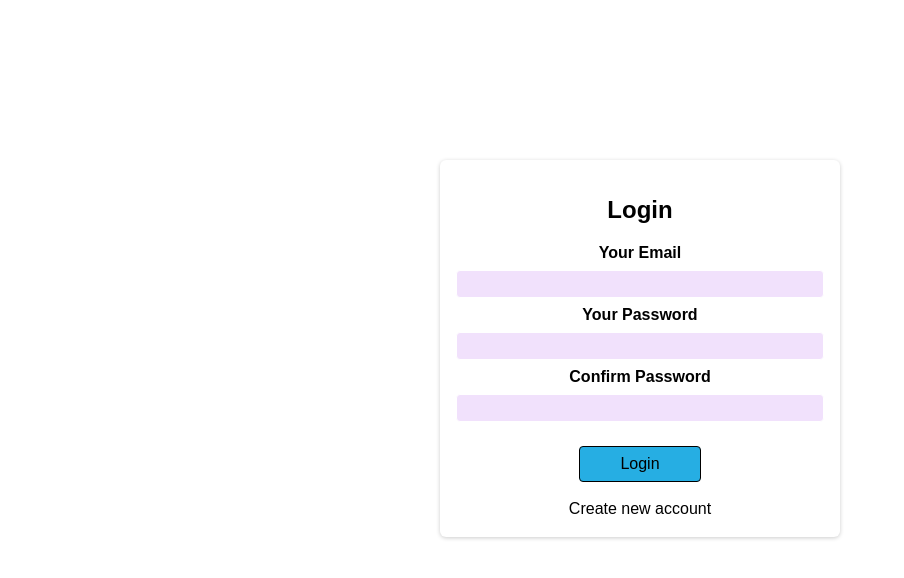
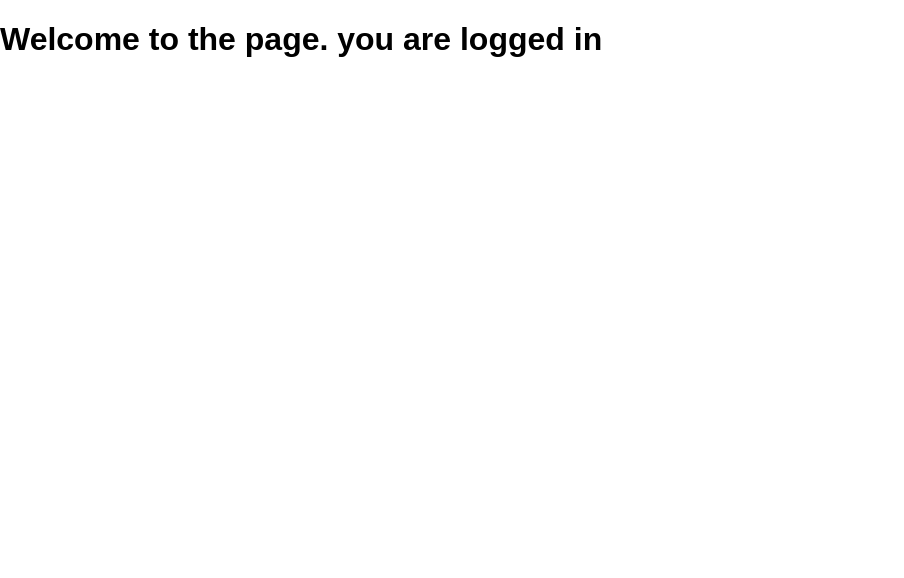
Before and after one commit to Ayushi216/Expense-Tracker-App, a React (Create React App) app: page /welcome in a window 1280 px wide. Shown: the top 578 px of the page, without its empty margins (0-904 px from the left). Built offline with nearby package versions, Linux system fonts and the light colour scheme.

Commit message:
added welcome page

```diff
--- a/package.json
+++ b/package.json
@@ -8,6 +8,7 @@
     "@testing-library/user-event": "^7.2.1",
     "react": "^18.0.0",
     "react-dom": "^18.0.0",
+    "react-router-dom": "^5.3.3",
     "react-scripts": "4.0.3"
   },
   "scripts": {
--- a/src/App.js
+++ b/src/App.js
@@ -1,15 +1,22 @@
-import React, { useContext } from 'react';
-import AuthContext from './store/auth-context';
-import AuthForm from './Components/Authentication/authForm';
+import React from "react";
 
+import { Switch, Route } from "react-router-dom";
+
+import AuthForm from "./Components/Authentication/authForm";
+import Welcome from "./Components/Welcome/Welcome";
 
 function App() {
-  const authCtx = useContext (AuthContext)
-
   return (
     <main>
-      <AuthForm />
+      <Switch>
+        <Route path="/" exact>
+          <AuthForm />
+        </Route>
 
+        <Route path="/welcome">
+          <Welcome />
+        </Route>
+      </Switch>
     </main>
   );
 }
--- a/src/Components/Authentication/AuthForm.module.css
+++ b/src/Components/Authentication/AuthForm.module.css
@@ -17,6 +17,10 @@
 
 .control {
   margin-bottom: 0.5rem;
+}
+
+.butt {
+  color: pink;
 }
 
 .control label {
--- a/src/Components/Authentication/authForm.js
+++ b/src/Components/Authentication/authForm.js
@@ -1,13 +1,13 @@
 import { useState, useRef, useContext } from "react";
 
-//import { useHistory } from 'react-router-dom';
+import { useHistory } from 'react-router-dom';
 
 import classes from "./AuthForm.module.css";
 import AuthContext from "../../store/auth-context";
 
 const AuthForm = () => {
 
-  //const history = useHistory();
+  const history = useHistory();
   const emailInputRef = useRef();
   const passwordInputRef = useRef();
   const confirmPasswordInputRef = useRef();
@@ -26,14 +26,11 @@ const AuthForm = () => {
 
     const enteredEmail = emailInputRef.current.value;
     const eneteredPassword = passwordInputRef.current.value;
-    const confirmPassword = confirmPasswordInputRef.current.value;
+   /* const confirmPassword = confirmPasswordInputRef.current.value;
 
     if(eneteredPassword != confirmPassword){
       alert("Passwords did not match")
-    }
-
-    localStorage.setItem('email', enteredEmail)
-
+    }*/
     setIsLoading(true);
     let url;
 
@@ -74,7 +71,7 @@ const AuthForm = () => {
       .then((data) => {
         authCtx.login(data.idToken);
         console.log("User has successfully logged in")
-        //history.replace('/store');
+        history.replace('/welcome');
       })
       .catch((err) => {
         alert(err.message);
@@ -99,26 +96,27 @@ const AuthForm = () => {
             ref={passwordInputRef}
           />
         </div>
-        <div className={classes.control}>
+        {!isLogin && (<div className={classes.control}>
           <label htmlFor="password">Confirm Password</label>
           <input
             type="password"
             id="confirmPassword"
-            required
+
             ref={confirmPasswordInputRef}
           />
         </div>
+        )}
         <div className={classes.actions}>
           {!isLoading && (
             <button>{isLogin ? "Login" : "Create Account"}</button>
           )}
-          {isLoading && <p> Sending request ....</p>}
+          {isLogin && <button>Forgot password</button>}
           <button
             type="button"
             className={classes.toggle}
             onClick={switchAuthModeHandler}
           >
-            {isLogin ? "Create new account" : "Have an account? Login"}
+            {isLogin ? "Don't have an account? Sign up!" : "Have an account? Login"}
           </button>
         </div>
       </form>
--- /dev/null
+++ b/src/Components/Welcome/Welcome.js
@@ -0,0 +1,7 @@
+import React from "react";
+
+const Welcome = (props) => {
+    return <h1> Welcome to the page. you are logged in</h1>
+}
+
+export default Welcome;
--- a/src/index.js
+++ b/src/index.js
@@ -1,8 +1,13 @@
-import React from 'react';
-import ReactDOM from 'react-dom/client';
+import React from "react";
+import ReactDOM from "react-dom/client";
+import { BrowserRouter } from "react-router-dom";
 
-import './index.css';
-import App from './App';
+import "./index.css";
+import App from "./App";
 
-const root = ReactDOM.createRoot(document.getElementById('root'));
-root.render(<App />);
+const root = ReactDOM.createRoot(document.getElementById("root"));
+root.render(
+  <BrowserRouter>
+    <App />
+  </BrowserRouter>
+);
```
Also changed, not shown: 1 other file (tests, documents, lock files or other folders).
